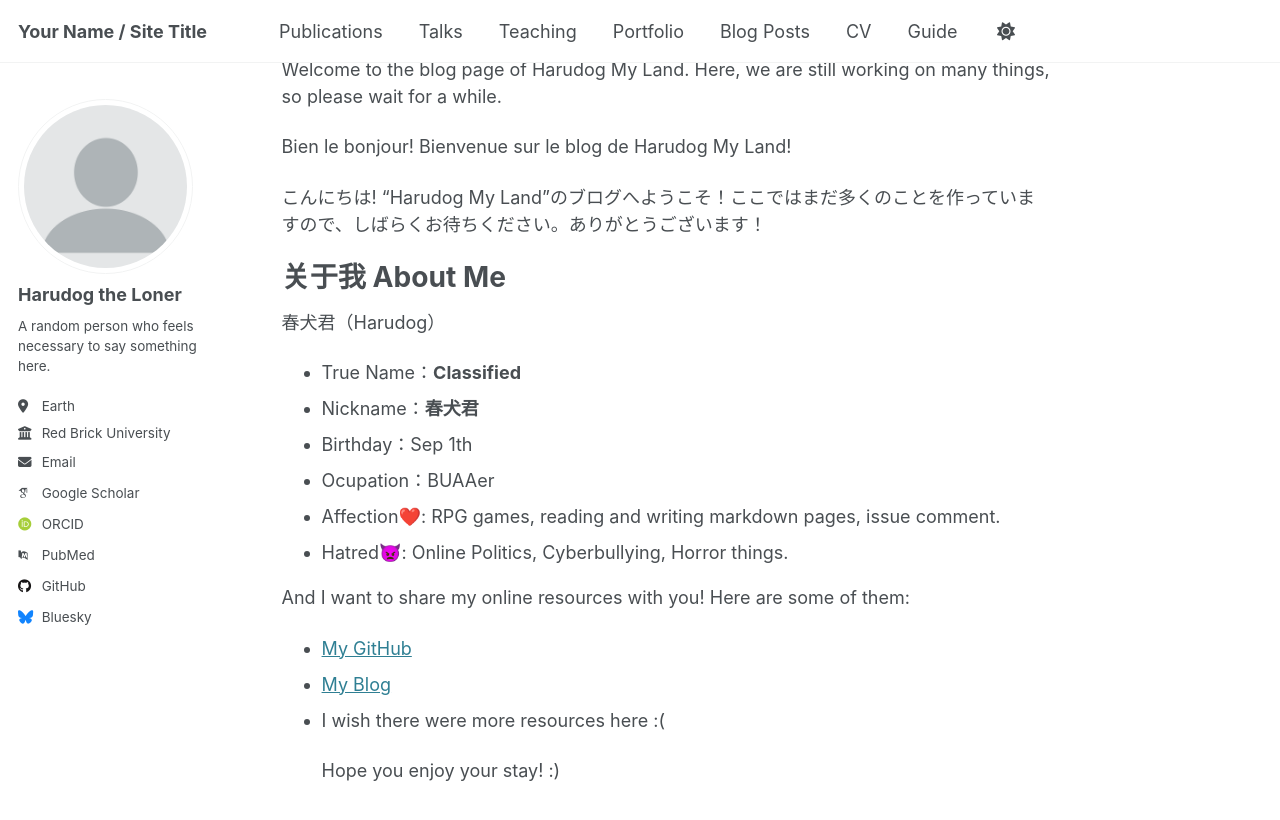
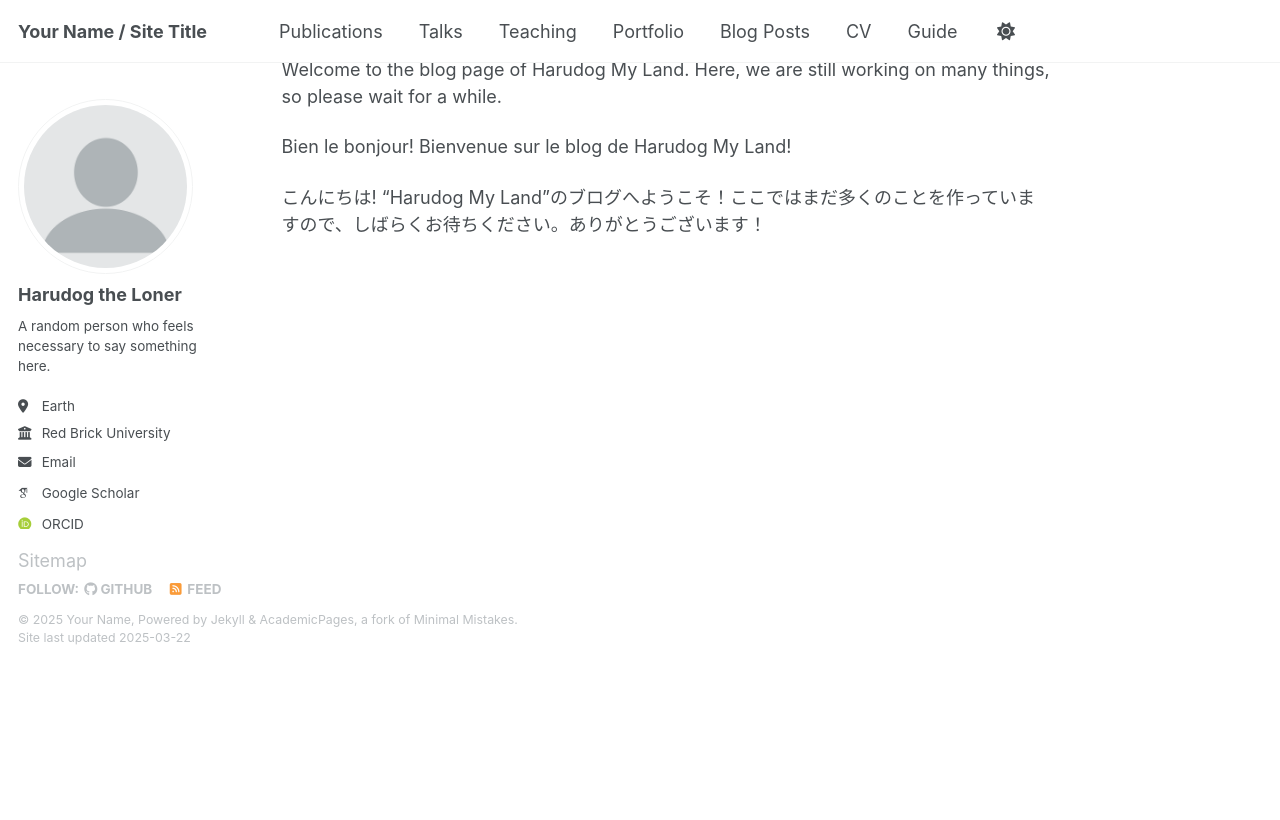
Before and after one commit to HarudogMyLand/HarudogMyLand.github.io, a Jekyll site: the page built from index.md, in a window 1280 px wide and 900 px high, scrolled down 234 px. Shown: the top 820 px of the window. Built offline with Jekyll 4.4.1, drawn with Linux system fonts in a browser that asks for light colours; emoji names are drawn with the system emoji font; some web fonts are replaced; our own code applies the rules of GitHub Pages for plain Markdown files; after the commit the page ends 900 px from its top, so only the background shows below that.

Commit message:
Update index.md

```diff
--- a/index.md
+++ b/index.md
@@ -10,23 +10,3 @@ Welcome to the blog page of Harudog My Land. Here, we are still working on many
 Bien le bonjour! Bienvenue sur le blog de Harudog My Land!
 
 こんにちは! “Harudog My Land”のブログへようこそ！ここではまだ多くのことを作っていますので、しばらくお待ちください。ありがとうございます！
-
-
-# 关于我 About Me
-
-春犬君（Harudog）
-
-- True Name：**Classified**
-- Nickname：**春犬君**
-- Birthday：Sep 1th
-- Ocupation：BUAAer
-- Affection:heart:: RPG games, reading and writing markdown pages, issue comment.
-- Hatred:imp:: Online Politics, Cyberbullying, Horror things.
-
-And I want to share my online resources with you! Here are some of them:
-
-- [My GitHub](https://github.com/HarudogMyLand)
-- [My Blog](https://harudogmyland.github.io/)
-- I wish there were more resources here :(
-
-    Hope you enjoy your stay! :)
```
